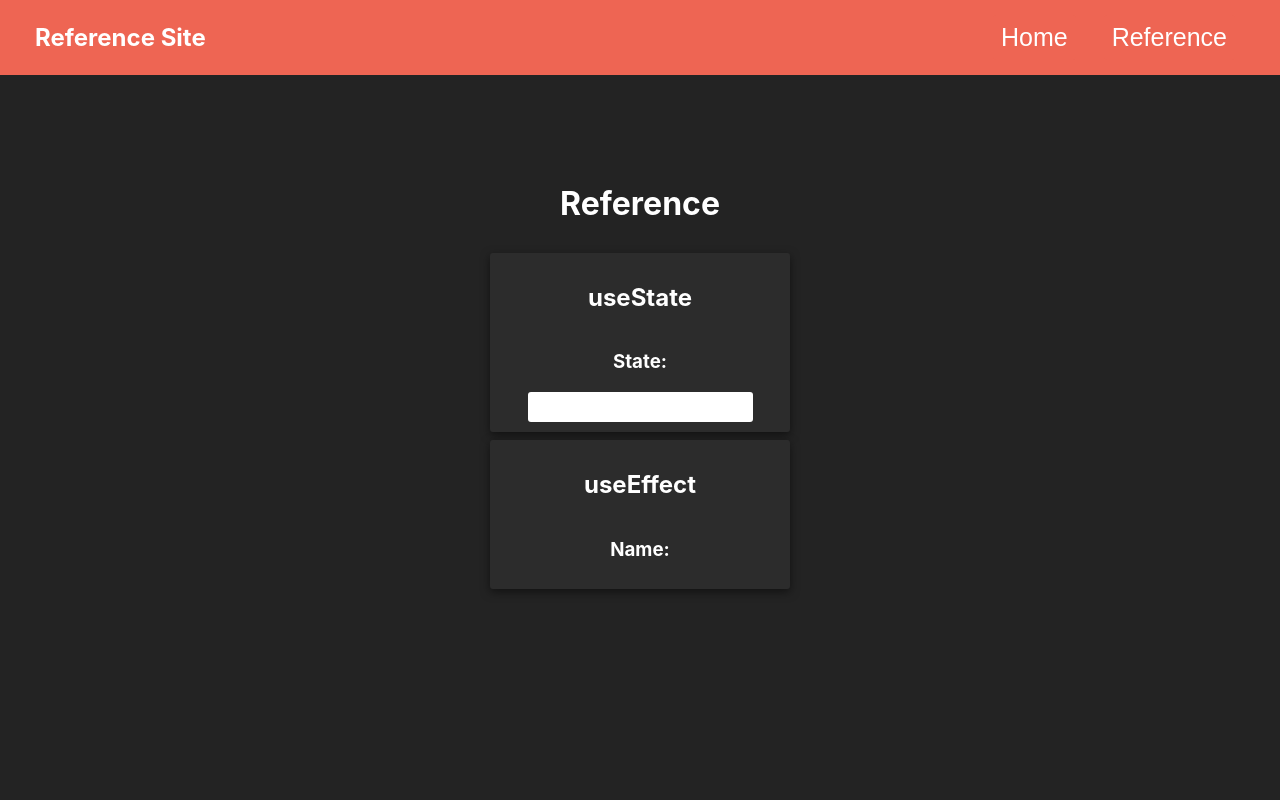
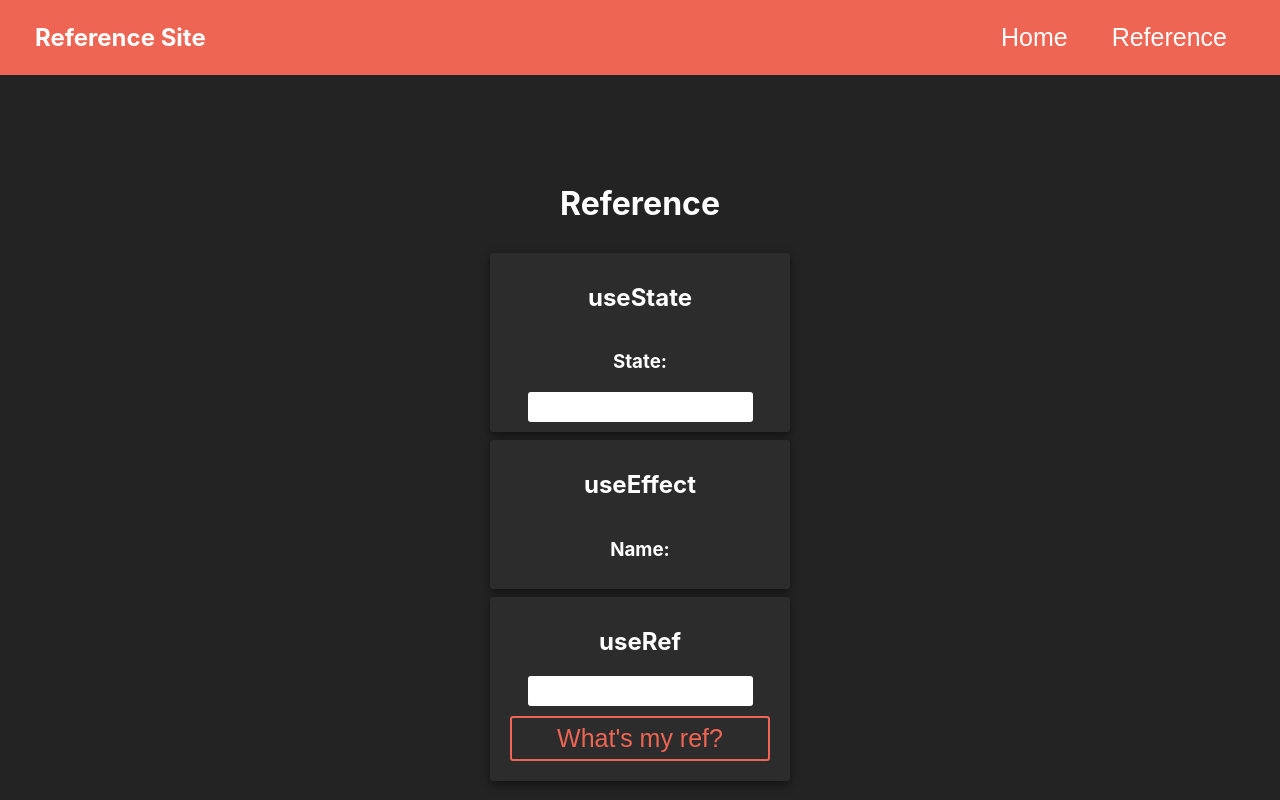
Before and after one commit to KajsiaAnderson/hook-reference-demo, a React (Create React App) app: page /reference in a window 1280 px wide. Built offline with nearby package versions, Linux system fonts and the light colour scheme; no server answers.

Commit message:
useRef and boilerplate

```diff
--- /dev/null
+++ b/src/components/RefComponent.jsx
@@ -0,0 +1,22 @@
+import React, { useRef } from 'react'
+
+const RefComponent = () => {
+    const inputRef = useRef()
+
+    const checkRef = () => {
+        alert(`Your input has the string: ${inputRef.current.value}`)
+        inputRef.current.value = ''
+        inputRef.current.focus()
+        //current.value makes the input empty, current.focus moves the cursor back into the input field.
+    }
+
+    return (
+        <div className='card'>
+            <h2>useRef</h2>
+            <input type='text' ref={inputRef} />
+            <button onClick={checkRef}>What's my ref?</button>
+        </div>
+    )
+}
+
+export default RefComponent
--- a/src/screens/ReferenceScreen.jsx
+++ b/src/screens/ReferenceScreen.jsx
@@ -1,6 +1,7 @@
 import React from 'react'
 import StateComponent from '../components/StateComponent'
 import EffectComponent from '../components/EffectComponent'
+import RefComponent from '../components/RefComponent'
 
 const ReferenceScreen = () => {
   return (
@@ -8,6 +9,7 @@ const ReferenceScreen = () => {
         <h1>Reference</h1>
         <StateComponent />
         <EffectComponent />
+        <RefComponent />
     </div>
   )
 }
```
Also changed, not shown: src/store/boilerplate.jsx (added, +27 -0 lines).
